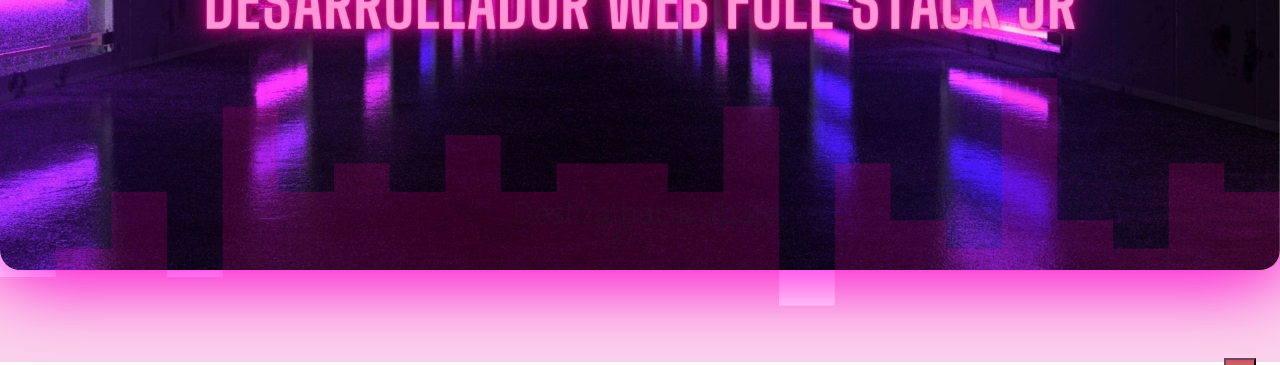
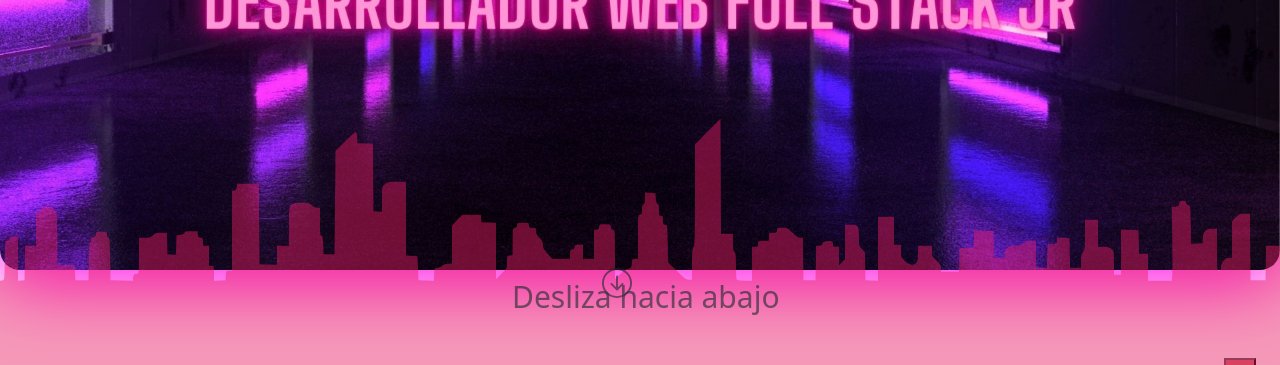
Before and after one commit to BrunoMalta98/PortafolioFrontEnd, an Angular app: page / in a window 1280 px wide. Shown: the part 430-795 px from the top of the page. Built offline with nearby package versions, Linux system fonts and the light colour scheme.

Commit message:
niebla v2

```diff
--- a/src/app/acerca-de/acerca-de.component.html
+++ b/src/app/acerca-de/acerca-de.component.html
@@ -8,7 +8,7 @@
 
 
         <div class="div" style="margin-left: 68%; margin-top:1.5%;">
-        <img src="./assets/perfil.jpeg" alt="fotoperfil" class="card border-dark mb-3" style=" width: 200px; height:200 px; padding: 0px;border-radius: 50%;position: absolute;z-index: 99;">
+        <img src="./assets/perfil.jpeg" alt="fotoperfil" class="card border-dark mb-0" style=" width: 200px; height:200 px; padding: 0px;border-radius: 50%;position: absolute;z-index: 99;">
         <button class="editar-perfil" ><svg xmlns="http://www.w3.org/2000/svg" width="16" height="16" fill="currentColor" class="bi bi-pencil-square" viewBox="0 0 16 16">
           <path d="M15.502 1.94a.5.5 0 0 1 0 .706L14.459 3.69l-2-2L13.502.646a.5.5 0 0 1 .707 0l1.293 1.293zm-1.75 2.456-2-2L4.939 9.21a.5.5 0 0 0-.121.196l-.805 2.414a.25.25 0 0 0 .316.316l2.414-.805a.5.5 0 0 0 .196-.12l6.813-6.814z"/>
           <path fill-rule="evenodd" d="M1 13.5A1.5 1.5 0 0 0 2.5 15h11a1.5 1.5 0 0 0 1.5-1.5v-6a.5.5 0 0 0-1 0v6a.5.5 0 0 1-.5.5h-11a.5.5 0 0 1-.5-.5v-11a.5.5 0 0 1 .5-.5H9a.5.5 0 0 0 0-1H2.5A1.5 1.5 0 0 0 1 2.5v11z"/>
--- a/src/app/acerca-de/acerca-de.component.ts
+++ b/src/app/acerca-de/acerca-de.component.ts
@@ -1,4 +1,5 @@
 import { Component, OnInit } from '@angular/core';
+import { PortafolioService } from '../servicios/portafolio.service';
 
 @Component({
   selector: 'app-acerca-de',
@@ -7,9 +8,14 @@ import { Component, OnInit } from '@angular/core';
 })
 export class AcercaDeComponent implements OnInit {
 
-  constructor() { }
+  constructor(private portafolio:PortafolioService) { }
 
   ngOnInit(): void {
+
+
+    this.portafolio.obtenerDatos();
+
+
   }
 
 }
--- a/src/app/app.module.ts
+++ b/src/app/app.module.ts
@@ -14,6 +14,7 @@ import { FooterComponent } from './footer/footer.component';
 import { NieblaComponent } from './niebla/niebla.component';
 import { LoginComponent } from './login/login.component';
 import { ContactoComponent } from './contacto/contacto.component';
+import {HttpClientModule} from '@angular/common/http'
 
 @NgModule({
   declarations: [
@@ -32,7 +33,8 @@ import { ContactoComponent } from './contacto/contacto.component';
   ],
   imports: [
     BrowserModule,
-    AppRoutingModule
+    AppRoutingModule,
+    HttpClientModule
   ],
   providers: [],
   bootstrap: [AppComponent]
--- a/src/app/niebla/niebla.component.html
+++ b/src/app/niebla/niebla.component.html
@@ -1,9 +1,78 @@
 
-<nav class="navbar navbar-expand-lg " style="z-index: 100;position: fixed; bottom: 0;width: 100%;height: 300px;overflow: hidden;opacity:0.90;">
-    <svg xmlns="http://www.w3.org/2000/svg" viewBox="0 0 1440 320"><path fill="#e7008a" fill-opacity="0.2" d="M0,64L0,224L62.6,224L62.6,192L125.2,192L125.2,128L187.8,128L187.8,224L250.4,224L250.4,32L313,32L313,128L375.7,128L375.7,96L438.3,96L438.3,128L500.9,128L500.9,64L563.5,64L563.5,128L626.1,128L626.1,96L688.7,96L688.7,96L751.3,96L751.3,128L813.9,128L813.9,32L876.5,32L876.5,256L939.1,256L939.1,96L1001.7,96L1001.7,160L1064.3,160L1064.3,192L1127,192L1127,0L1189.6,0L1189.6,160L1252.2,160L1252.2,192L1314.8,192L1314.8,96L1377.4,96L1377.4,128L1440,128L1440,320L1377.4,320L1377.4,320L1314.8,320L1314.8,320L1252.2,320L1252.2,320L1189.6,320L1189.6,320L1127,320L1127,320L1064.3,320L1064.3,320L1001.7,320L1001.7,320L939.1,320L939.1,320L876.5,320L876.5,320L813.9,320L813.9,320L751.3,320L751.3,320L688.7,320L688.7,320L626.1,320L626.1,320L563.5,320L563.5,320L500.9,320L500.9,320L438.3,320L438.3,320L375.7,320L375.7,320L313,320L313,320L250.4,320L250.4,320L187.8,320L187.8,320L125.2,320L125.2,320L62.6,320L62.6,320L0,320L0,320Z"></path></svg>
-    <p style="z-index: 99;position: inherit;margin-left: 40%;opacity: 0.3;font-size:30px;">Desliza hacia abajo</p>
+<nav class="navbar navbar-expand-lg " style="z-index: 100;position: fixed; bottom: 0;width: 100%;height: 260px;overflow: hidden;opacity:0.90;">
 
-    <svg xmlns="http://www.w3.org/2000/svg" width="30" height="30" fill="currentColor" class="bi bi-arrow-down-circle" viewBox="0 0 16 16" style="z-index: 99;position: inherit;margin-left: 47%;opacity: 0.3;font-size:30px;margin-top:30px;">
+  <svg version="1.0" xmlns="http://www.w3.org/2000/svg"
+  width="1280.000000pt" height="580.000000pt" viewBox="0 0 1280.000000 580.000000"
+  preserveAspectRatio="xMidYMid meet" opacity="0.5">
+ <metadata>
+ Created by potrace 1.15, written by Peter Selinger 2001-2017
+ </metadata>
+ <g transform="translate(0.000000,640.000000) scale(0.100000,-0.100000)"
+fill="#e91e63" stroke="none">
+<path d="M7078 4583 l-128 -128 0 -505 c-1 -428 -3 -508 -15 -524 -12 -16 -15
+-54 -15 -173 l0 -153 -33 0 c-28 0 -45 13 -119 88 l-88 87 -2 185 c-3 183 -3
+185 -25 188 -20 3 -23 9 -23 48 0 37 -3 44 -20 44 -18 0 -20 7 -20 60 0 46 -3
+60 -14 60 -11 0 -16 15 -18 53 l-3 52 -52 3 -53 3 0 -56 c0 -40 -4 -57 -15
+-61 -11 -4 -15 -21 -15 -55 0 -42 -3 -49 -20 -49 -19 0 -20 -7 -20 -220 l0
+-220 -29 0 c-28 0 -30 -2 -33 -47 -3 -45 -5 -48 -37 -54 -20 -4 -52 -25 -82
+-55 l-49 -48 0 247 c0 238 -1 247 -19 247 -14 0 -21 8 -23 28 -3 26 -5 27 -58
+27 -53 0 -55 -1 -58 -27 -3 -22 -9 -28 -28 -28 l-24 0 0 -145 0 -145 -55 0
+-55 0 0 71 0 70 -42 -3 c-35 -2 -43 -7 -43 -23 0 -13 -8 -21 -22 -23 -20 -3
+-23 -9 -23 -48 l0 -44 -89 0 -88 0 -47 50 c-38 41 -46 56 -46 88 0 30 -7 45
+-35 72 -26 25 -35 42 -35 67 0 31 -2 33 -35 33 -31 0 -35 3 -35 25 0 24 -3 25
+-60 25 -57 0 -60 -1 -60 -24 0 -17 -6 -26 -21 -28 -20 -3 -21 -9 -22 -138 l-2
+-135 -27 -3 c-27 -3 -28 -5 -28 -66 0 -62 0 -62 -55 -116 l-55 -54 0 281 0
+282 -72 3 -73 3 -3 38 -3 37 -93 0 -93 0 -52 -54 -51 -55 0 -190 0 -191 -38 0
+c-26 0 -45 -7 -56 -19 -10 -11 -32 -21 -50 -23 -31 -3 -31 -3 -34 -66 l-3 -63
+-77 3 -77 3 -5 120 -5 120 -57 3 -58 3 0 369 0 370 -92 0 c-86 0 -94 -2 -120
+-27 -28 -26 -28 -28 -28 -150 l0 -124 -42 3 -43 3 -3 337 -2 337 -78 3 -77 3
+-3 58 c-2 31 -8 57 -13 57 -6 0 -54 -43 -107 -96 l-97 -96 -5 -516 -5 -517
+-55 0 -55 0 -3 93 c-2 73 -6 92 -17 92 -13 0 -15 24 -15 140 l0 140 -30 0
+c-20 0 -39 9 -54 25 -21 23 -31 25 -103 25 -70 0 -82 -3 -101 -23 -21 -22 -22
+-32 -22 -215 l0 -192 -60 0 -60 0 0 -95 0 -96 -87 3 -88 3 -3 403 -2 402 -109
+0 -110 0 -3 -32 c-2 -25 -8 -34 -25 -36 l-23 -3 0 -400 0 -399 -29 0 c-28 0
+-30 -2 -33 -47 l-3 -48 -57 -3 -58 -3 0 76 c0 73 -1 75 -25 75 l-25 0 0 100 0
+100 -30 0 c-28 0 -30 2 -30 40 0 36 -3 40 -24 40 -21 0 -25 6 -28 33 l-3 32
+-65 0 c-51 0 -65 -3 -65 -15 0 -10 -13 -17 -40 -20 l-40 -5 -3 -98 -3 -98 -42
+3 -42 3 -3 108 -3 107 -58 0 c-48 0 -61 -4 -81 -25 -20 -21 -33 -25 -82 -25
+l-58 0 0 -180 c0 -137 -3 -180 -12 -182 -7 0 -20 -1 -28 -2 -9 -1 -16 -13 -18
+-34 l-3 -33 -112 3 -112 3 -3 213 c-2 179 -5 212 -17 212 -10 0 -15 10 -15 30
+0 30 -1 30 -55 30 -52 0 -55 -2 -55 -24 0 -18 -6 -25 -22 -28 -17 -2 -24 -11
+-26 -30 -2 -16 -7 -28 -12 -28 -6 0 -11 -83 -12 -187 l-3 -188 -65 0 -65 0 -5
+74 -5 73 -85 2 -85 1 -3 273 c-2 264 -3 272 -22 272 -13 0 -20 7 -20 20 0 18
+-7 20 -61 20 -33 0 -58 -4 -55 -9 11 -18 -6 -41 -30 -41 l-24 0 0 -170 0 -170
+-55 0 -55 0 -2 -172 -3 -173 -32 -3 -33 -3 0 220 0 221 -41 0 c-32 0 -42 -4
+-46 -20 -3 -11 -14 -20 -24 -20 -17 0 -19 -13 -21 -197 -3 -197 -3 -198 -25
+-201 l-23 -3 0 -695 0 -694 6400 0 6400 0 0 870 0 870 -70 0 -70 0 -2 -172 -3
+-173 -75 0 -75 0 -3 333 -2 332 -53 0 c-48 0 -56 -3 -90 -38 l-37 -38 0 -182
+0 -182 -29 0 c-39 0 -81 -49 -81 -96 0 -27 -4 -34 -20 -34 -19 0 -20 7 -20
+210 l0 210 -48 0 c-64 0 -90 -26 -94 -95 l-3 -50 -57 -3 -58 -3 -2 193 c-3
+185 -4 193 -23 193 -13 0 -21 8 -23 23 -3 19 -9 23 -35 20 -27 -2 -33 -8 -35
+-30 -3 -25 -8 -28 -39 -28 l-36 0 5 -317 c3 -175 3 -342 1 -370 l-6 -53 -118
+0 -119 0 0 135 0 135 -45 0 -44 0 -3 118 -3 117 -87 3 -88 3 0 -226 0 -225
+-35 0 -35 0 0 119 c0 117 -1 120 -26 140 -20 15 -41 21 -80 21 l-54 0 0 135 0
+135 -65 0 -65 0 0 -149 c0 -133 -2 -151 -20 -174 -15 -19 -20 -40 -20 -91 l0
+-66 -55 0 -54 0 -3 148 -3 147 -62 3 -63 3 0 -30 c0 -29 -2 -30 -47 -33 l-48
+-3 -3 -117 -3 -118 -54 0 -55 0 0 135 0 135 -53 0 c-44 0 -58 -4 -77 -25 -20
+-21 -33 -25 -80 -25 -70 0 -100 -25 -100 -83 l0 -37 -55 0 -54 0 -3 133 -3
+132 -97 3 -98 3 0 -85 0 -85 -72 -3 -73 -3 -3 -117 -3 -118 -89 0 -90 0 0 35
+c0 28 -8 42 -45 76 -43 39 -45 44 -45 95 l0 54 -70 0 -70 0 0 -78 c0 -64 -4
+-82 -18 -95 -32 -29 -74 -21 -115 21 -35 35 -37 42 -37 100 l0 62 -35 0 -35 0
+0 140 0 140 -80 0 -80 0 0 -320 0 -321 -62 3 -63 3 -3 141 -3 141 -29 28 c-29
+28 -30 32 -30 118 0 118 -5 127 -80 127 l-60 0 0 -173 0 -173 -30 -29 -30 -29
+0 92 0 92 -30 0 c-25 0 -30 4 -30 24 0 32 -7 36 -59 29 -31 -4 -45 -11 -48
+-24 -4 -13 -15 -19 -34 -19 l-29 0 -2 -172 -3 -173 -60 0 -60 0 -3 213 -2 212
+-28 0 c-20 0 -41 14 -77 50 -47 47 -52 50 -102 50 -50 0 -53 -1 -53 -25 0 -22
+-4 -25 -40 -25 l-40 0 0 -40 0 -40 -55 0 c-54 0 -55 0 -55 -30 0 -27 -3 -30
+-30 -30 l-30 0 0 -170 0 -170 -74 0 c-58 0 -75 3 -80 16 -3 9 -6 71 -6 139 0
+97 -3 125 -15 135 -11 9 -15 34 -15 96 l0 84 -60 0 -60 0 -2 575 -3 575 -127
+-127z"/>
+</g>
+</svg>
+
+    <p style="z-index: 99;position: inherit;margin-left: 40%;opacity: 0.7;font-size:30px;margin-top: 10%;">Desliza hacia abajo</p>
+
+    <svg xmlns="http://www.w3.org/2000/svg" width="30" height="30" fill="currentColor" class="bi bi-arrow-down-circle" viewBox="0 0 16 16" style="z-index: 99;position: inherit;margin-left: 47%;opacity: 0.7;font-size:30px;margin-top: 6.7%;">
       <path fill-rule="evenodd" d="M1 8a7 7 0 1 0 14 0A7 7 0 0 0 1 8zm15 0A8 8 0 1 1 0 8a8 8 0 0 1 16 0zM8.5 4.5a.5.5 0 0 0-1 0v5.793L5.354 8.146a.5.5 0 1 0-.708.708l3 3a.5.5 0 0 0 .708 0l3-3a.5.5 0 0 0-.708-.708L8.5 10.293V4.5z"/>
     </svg>
 
--- /dev/null
+++ b/src/app/servicios/portafolio.service.ts
@@ -0,0 +1,22 @@
+import { Injectable } from '@angular/core';
+import { HttpClient } from '@angular/common/http';
+import { Observable } from 'rxjs';
+
+@Injectable({
+  providedIn: 'root'
+})
+export class PortafolioService {
+
+  constructor(private http:HttpClient) { }
+
+  obtenerDatos():Observable<any> {
+
+
+    return this.http.get('json');
+
+
+
+
+
+  }
+}
```
Also changed, not shown: 1 other file (tests, documents, lock files or other folders).
